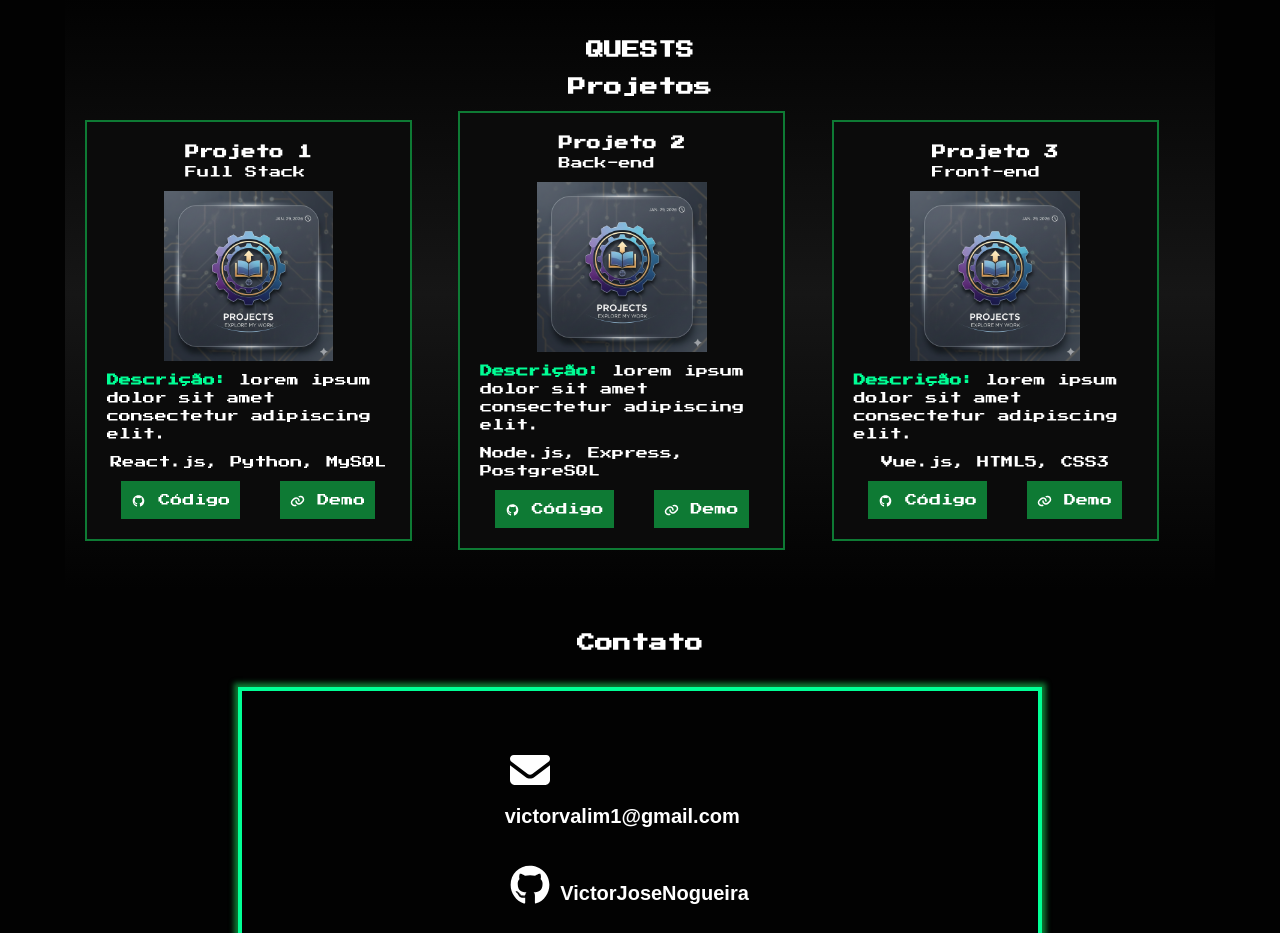
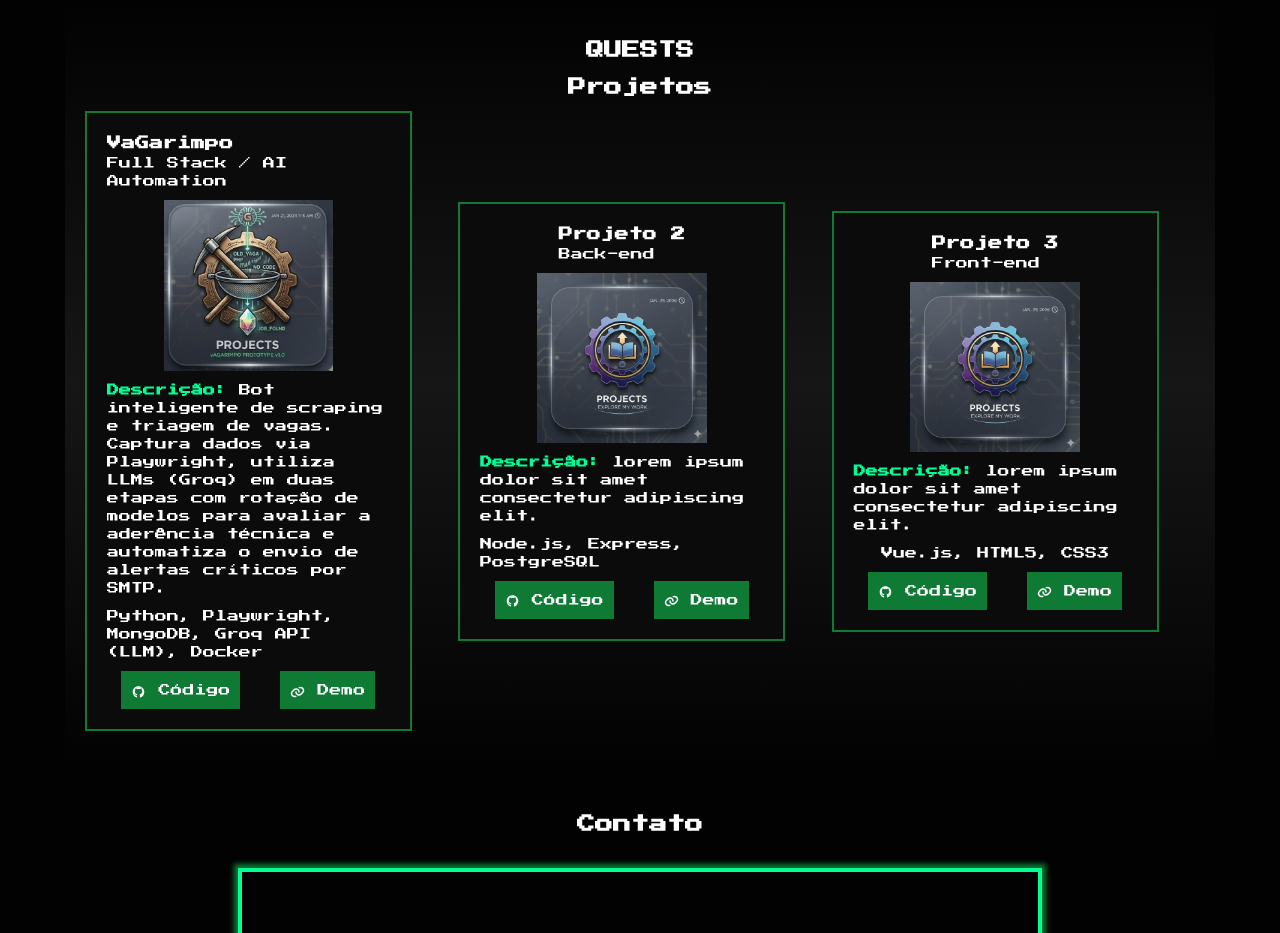
Before and after one commit to VictorJoseNogueira/last-portifolio, a React (Vite) app: page / in a window 1280 px wide. Shown: the part 2300-3233 px from the top of the page. Built offline with nearby package versions, Linux system fonts and the light colour scheme; a web font is replaced by a local one.

Commit message:
feat: adiciona card do VaGarimpo e atualiza imagem no portfolio

```diff
--- a/src/components/layout/projectsSection.tsx
+++ b/src/components/layout/projectsSection.tsx
@@ -2,19 +2,20 @@ import { FontAwesomeIcon } from "@fortawesome/react-fontawesome"
 import { faLink } from '@fortawesome/free-solid-svg-icons'
 import { faGithub } from '@fortawesome/free-brands-svg-icons'
 import mockImage from 'assets/images/mock-img.png'
+import vagarimpoImage from 'assets/images/vagarimpo-img.png'
 
 
 function ProjectsSection() {
     const projectList = {
   projeto1: {
-    projectTitle: 'Projeto 1',
-    projectImageIcon: mockImage,
-    projectDescription: 'lorem ipsum dolor sit amet consectetur adipiscing elit.',
+    projectTitle: 'VaGarimpo',
+    projectImageIcon: vagarimpoImage,
+    projectDescription: 'Bot inteligente de scraping e triagem de vagas. Captura dados via Playwright, utiliza LLMs (Groq) em duas etapas com rotação de modelos para avaliar a aderência técnica e automatiza o envio de alertas críticos por SMTP.',
     projectLink: '#',
-    projectClass: 'Full Stack',
-    codeLink: '#',
+    projectClass: 'Full Stack / AI Automation',
+    codeLink: 'https://github.com/VictorJoseNogueira/VaGarimpo',
     demoLink: '#',
-    usedTechnologies: ['React.js', 'Python', 'MySQL'],
+    usedTechnologies: ['Python', 'Playwright', 'MongoDB', 'Groq API (LLM)', 'Docker'],
   },
 
   projeto2: {
```
Also changed, not shown: src/assets/images/vagarimpo-img.png (added), 1 other file (tests, documents, lock files or other folders).
